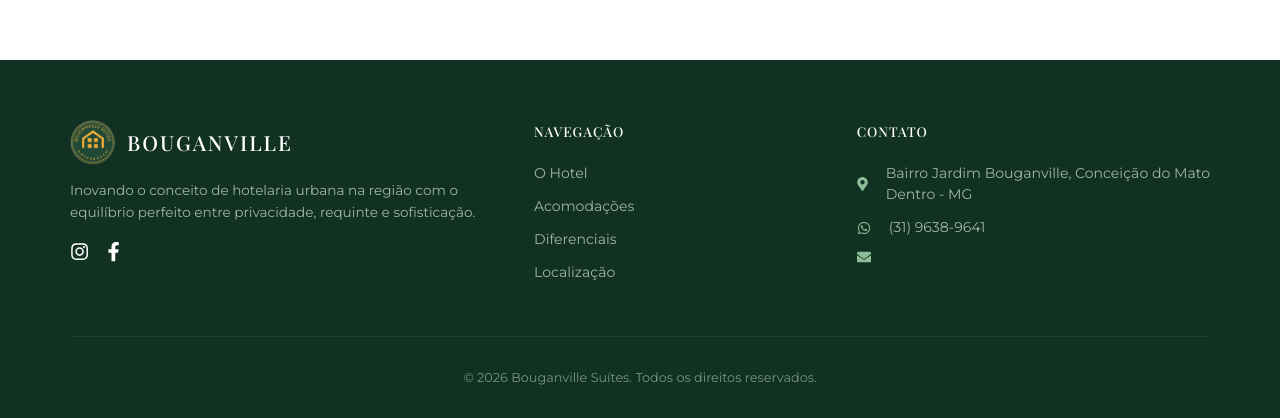
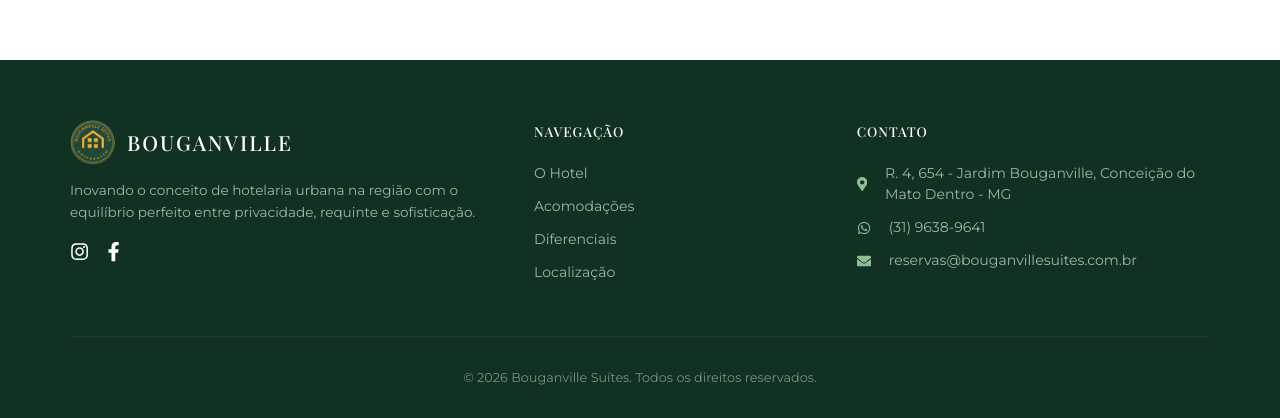
Before and after one commit to Marinalimamagna/bouganville-suites, a React (Vite) app: page / in a window 1280 px wide. Shown: the part 4121-4539 px from the top of the page. Built offline with nearby package versions, Linux system fonts and the light colour scheme.

Commit message:
fix: atualiza iframe do mapa com as coordenadas corretas do hotel

```diff
--- a/src/App.jsx
+++ b/src/App.jsx
@@ -105,8 +105,8 @@ function App() {
       <section id="sobre" className="sobre-section">
         <div className="container split-sobre">
           <div className="sobre-conteudo-texto">
-            <span className="section-subtitle">Sobre </span>
-            <h2>Sua Casa Fora de Casa </h2>
+            <span className="section-subtitle">Sobre</span>
+            <h2>Sua Casa Fora de Casa</h2>
             <div className="divider"></div>
             <div className="sobre-text">
               <p>Se você busca conforto superior, praticidade inteligente e aconchego genuíno, o <strong>Bouganville Suítes</strong> é o seu destino ideal na região. Situado estrategicamente a apenas 700 metros do centro comercial e histórico da cidade.</p>
@@ -245,7 +245,7 @@ function App() {
 
           <div className="mapa-wrapper">
             <iframe
-              src="https://www.google.com/maps/embed?pb=!1m18!1m12!1m3!1d3772.3807212470715!2d-43.430030025791784!3d-19.00293690947623!2m3!1f0!2f0!3f0!3m2!1i1024!2i768!4f13.1!3m3!1m2!1s0x0%3A0x0!2zMTXCsDAwJzEwLjYiUyA0M8KwMjUnMzkuMyJX!5e0!3m2!1spt-BR!2sbr!4v1717424000000!5m2!1spt-BR!2sbr"
+              src="https://www.google.com/maps/embed?pb=!1m18!1m12!1m3!1d3773.7371587328974!2d-43.4309485!3d-19.0313175!2m3!1f0!2f0!3f0!3m2!1i1024!2i768!4f13.1!3m3!1m2!1s0xab026b48c3c27f%3A0x8260c8b4ebd63fe1!2sBOUGANVILLE%20SU%C3%8DTES!5e0!3m2!1spt-BR!2sbr!4v1717430000000!5m2!1spt-BR!2sbr"
               width="100%"
               height="450"
               style={{ border: 0, borderRadius: '4px' }}
@@ -286,9 +286,9 @@ function App() {
           <div className="footer-coluna">
             <h4>Contato</h4>
             <ul className="footer-contato-info">
-              <li><FaMapMarkerAlt style={{ marginRight: '8px', color: '#8fbd97' }} /> Bairro Jardim Bouganville, Conceição do Mato Dentro - MG</li>
+              <li><FaMapMarkerAlt style={{ marginRight: '8px', color: '#8fbd97' }} /> R. 4, 654 - Jardim Bouganville, Conceição do Mato Dentro - MG</li>
               <li><FaWhatsapp style={{ marginRight: '8px', color: '#8fbd97' }} /> (31) 9638-9641</li>
-              <li><FaEnvelope style={{ marginRight: '8px', color: '#8fbd97' }} /></li>
+              <li><FaEnvelope style={{ marginRight: '8px', color: '#8fbd97' }} /> reservas@bouganvillesuites.com.br</li>
             </ul>
           </div>
         </div>
```
